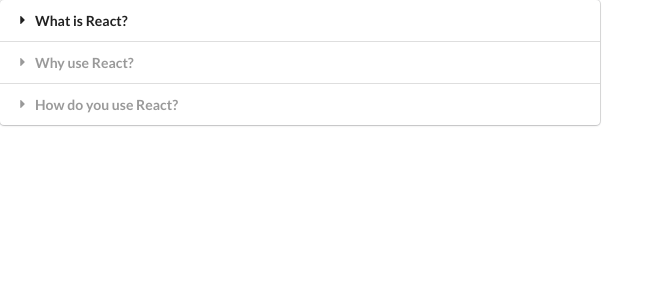
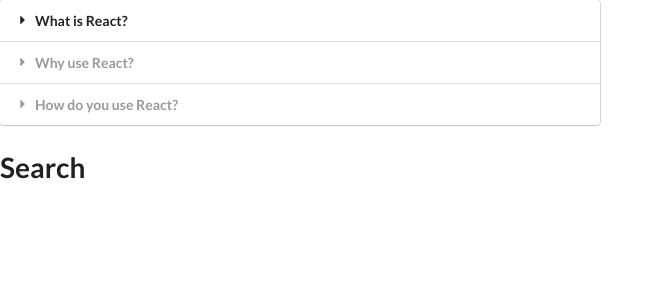
Before and after one commit to slroberts/accordion-widgets, a React (Create React App) app: page / in a window 1280 px wide. Shown: the top 300 px of the page, without its empty margins (0-664 px from the left). Built offline with nearby package versions, Linux system fonts and the light colour scheme.

Commit message:
created and wired up Search component

```diff
--- a/src/components/App.js
+++ b/src/components/App.js
@@ -1,5 +1,6 @@
 import React from 'react';
 import Accordion from './Accordion';
+import Search from './Search';
 
 const items = [
   {
@@ -20,6 +21,7 @@
   return (
     <div>
       <Accordion items={items} />
+      <Search />
     </div>
   );
 };
--- /dev/null
+++ b/src/components/Search.js
@@ -0,0 +1,7 @@
+import React from 'react';
+
+const Search = () => {
+  return <h1>Search</h1>;
+};
+
+export default Search;
```
